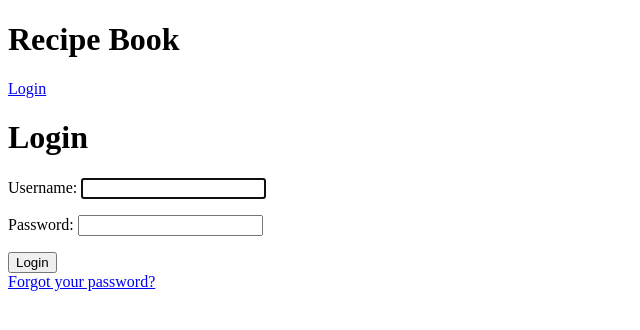
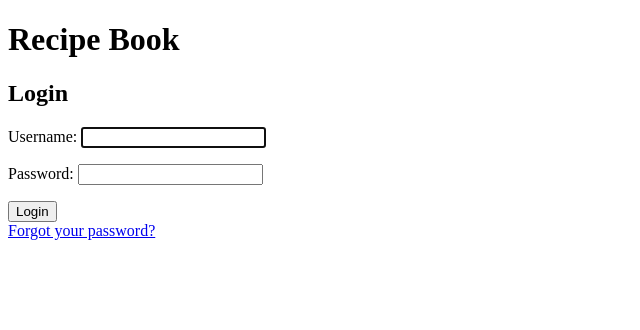
Before and after one commit to marybarbiebarrion/recipebook-barrion-marybarbie, a Django app: page /accounts/login/ in a window 1280 px wide. Shown: the top 330 px of the page, without its empty margins (0-640 px from the left). Run offline with Django 5.2, Linux system fonts and the light colour scheme.

Commit message:
modified small changes in login.html

```diff
--- a/recipebook/templates/registration/login.html
+++ b/recipebook/templates/registration/login.html
@@ -4,8 +4,8 @@
     <title>Login Page</title>
 </head>
 <body>
-    {% include 'ledger/header.html' %}
-    <h1>Login</h1>
+    <h1>Recipe Book</h1>
+    <h2>Login</h2>
     <form method="POST">
         {% csrf_token %}
         {{ form.as_p }}
```
Also changed, not shown: recipebook/db.sqlite3.
